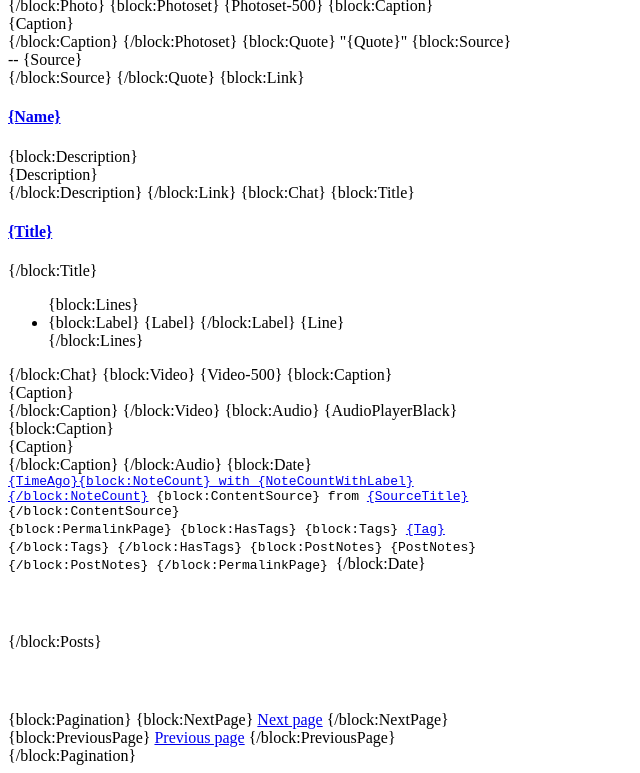
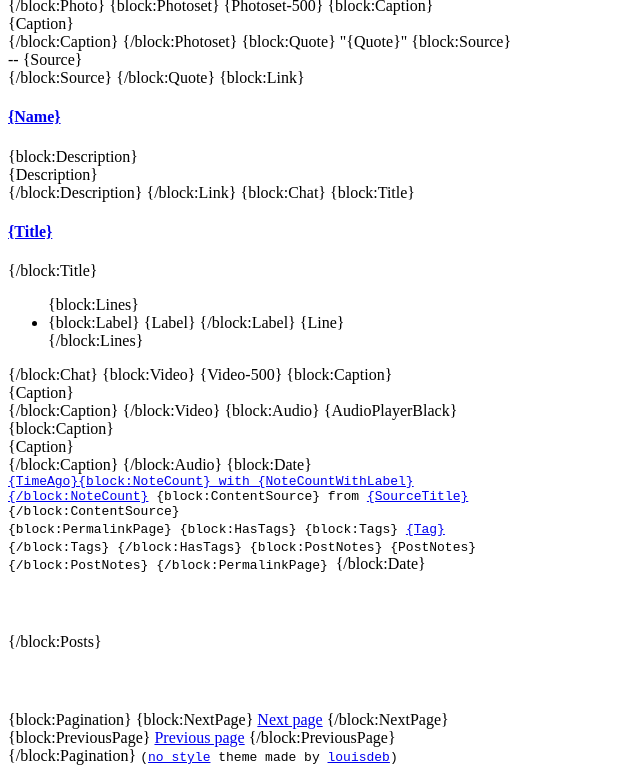
Before and after one commit to louisdeb/louisdeb.github.io, a plain HTML site: page web/tumblr/no-style.html in a window 1280 px wide. Shown: the part 404-1177 px from the top of the page, without its empty margins (0-640 px from the left). Drawn offline with Linux system fonts and the light colour scheme.

Commit message:
Theme credit added to foot of page

```diff
--- a/web/tumblr/no-style.html
+++ b/web/tumblr/no-style.html
@@ -161,5 +161,7 @@
             {/block:PreviousPage}
         {/block:Pagination}
 
+        <samp>(<a href="http://louisdeb-nostyle.tumblr.com">no style</a> theme made by <a href="http://louisdeb.tumblr.com">louisdeb</a>)</samp>
+
     </body>
 </html>
```
